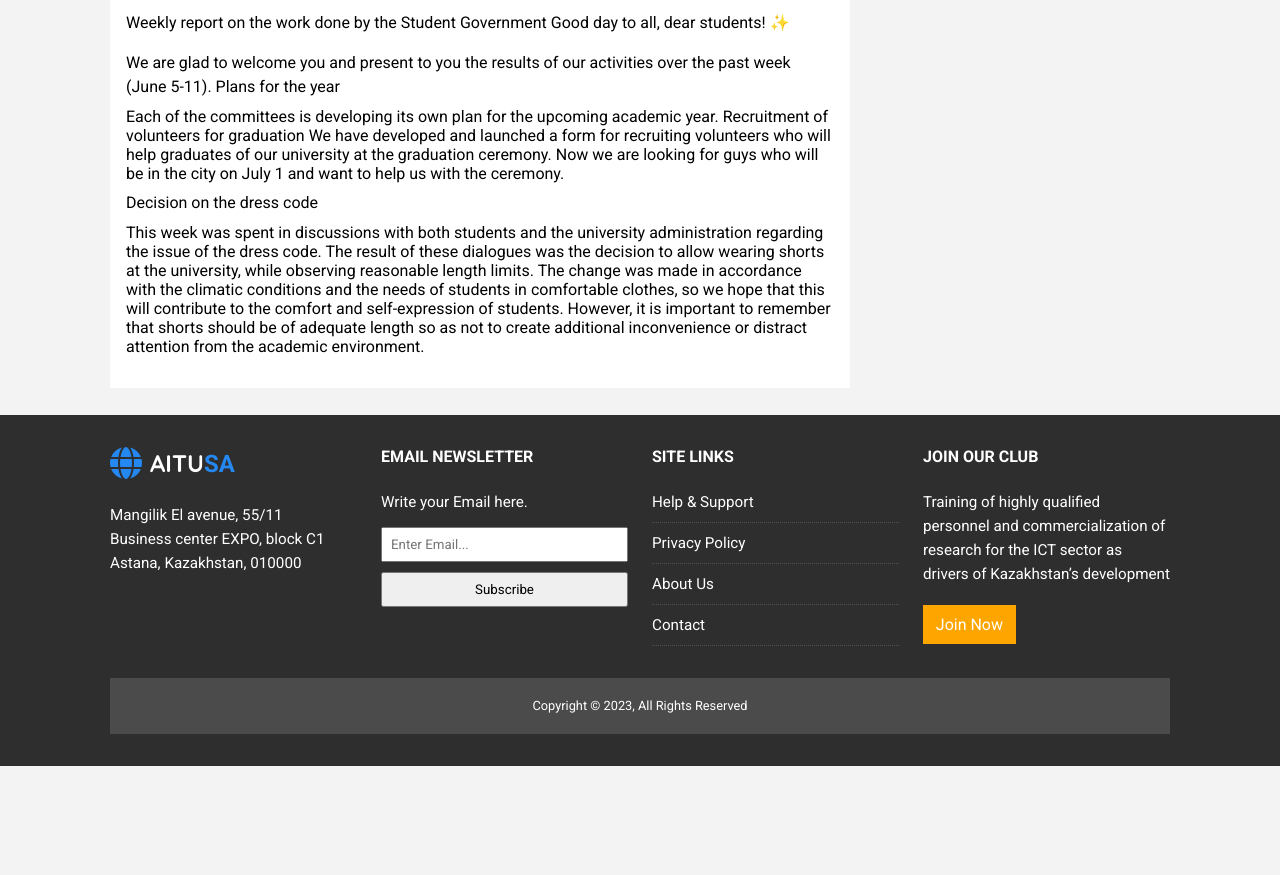
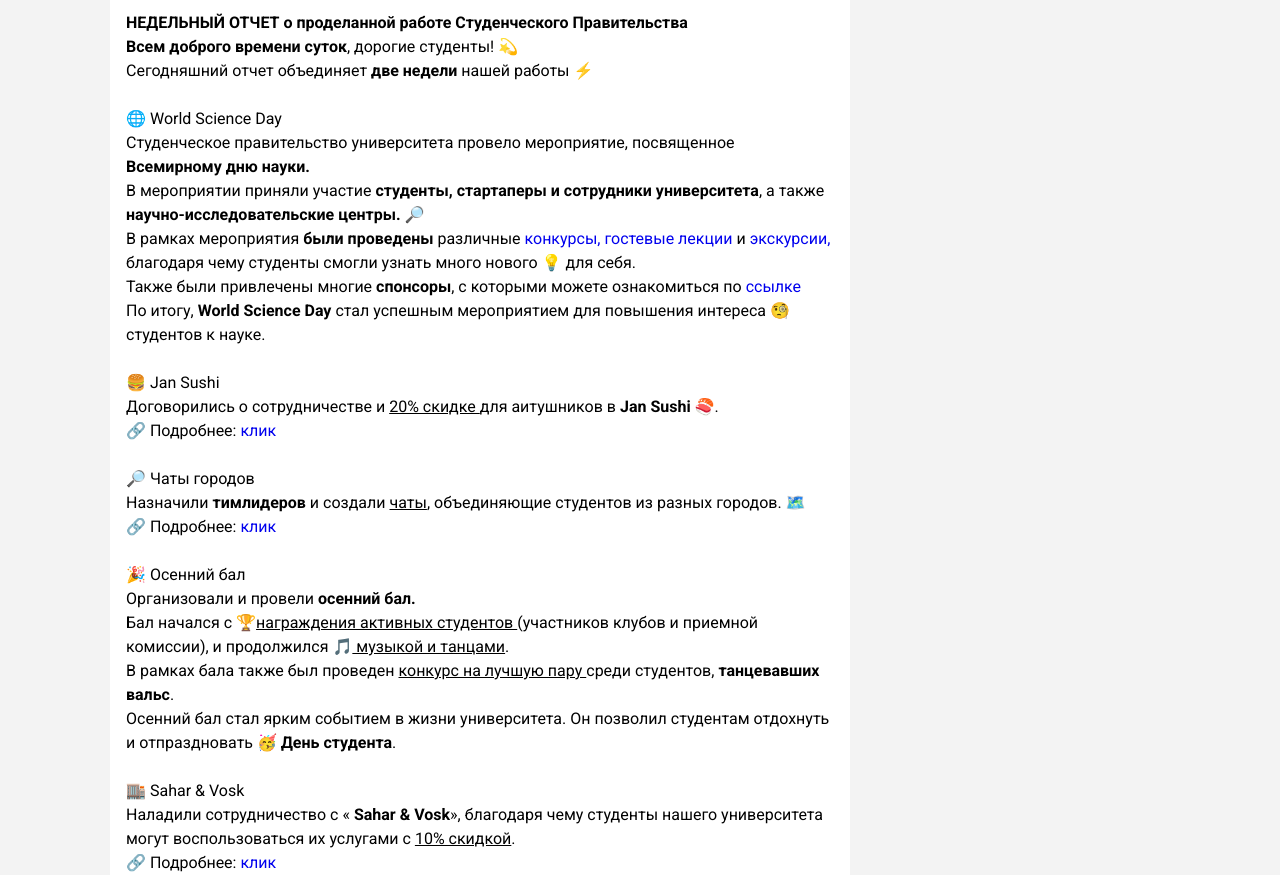
Before and after one commit to amdRyzen5600X/web_final, a plain HTML site: page html/article.html in a window 1280 px wide. Shown: the part 934-1809 px from the top of the page. Before the commit the page ends 1700 px from the top, so only its background shows below. Drawn offline with Linux system fonts and the light colour scheme.

Commit message:
new week report

```diff
--- a/html/article.html
+++ b/html/article.html
@@ -66,19 +66,55 @@
                         <p class="todaysnews-category">Today's news</p>
                     </div>
                     <p>
-                    Weekly report on the work done by the Student Government
-                    Good day to all, dear students! ✨
-                    <p> We are glad to welcome you and present to you the results of our activities over the past week (June 5-11).
-                    Plans for the year  </p>
-                    Each of the committees is developing its own plan for the upcoming academic year.
-                    Recruitment of volunteers for graduation
-                    We have developed and launched a form for recruiting volunteers who will help graduates of our university at the graduation ceremony.
-                    Now we are looking for guys who will be in the city on July 1 and want to help us with the ceremony.
-                    <p>Decision on the dress code</p>
-                    This week was spent in discussions with both students and the university administration regarding the issue of the dress code.
-                    The result of these dialogues was the decision to allow wearing shorts at the university, while observing reasonable length limits.
-                    The change was made in accordance with the climatic conditions and the needs of students in comfortable clothes, so we hope that this will contribute to the comfort and self-expression of students.
-                    However, it is important to remember that shorts should be of adequate length so as not to create additional inconvenience or distract attention from the academic environment.
+                    <strong>НЕДЕЛЬНЫЙ ОТЧЕТ о проделанной работе Студенческого Правительства </strong>
+                    <br>
+                    <strong>Всем доброго времени суток</strong>, дорогие студенты! 💫
+                    <br>
+                    Сегодняшний отчет объединяет <strong>две недели </strong>нашей работы ⚡️
+                    <br><br>
+                    🌐 World Science Day
+                    <br>
+                    Студенческое правительство университета провело мероприятие, посвященное <strong>Всемирному дню науки.</strong>
+                    <br>
+                    В мероприятии приняли участие <strong>студенты, стартаперы и сотрудники университета</strong>, а также <strong>научно-исследовательские центры. </strong>🔎
+                    <br>
+                    В рамках мероприятия <strong>были проведены </strong>различные <a href="https://www.instagram.com/p/CzZU_AKszW3/?igshid=MzRlODBiNWFlZA==">конкурсы,</a> <a href="https://www.instagram.com/p/CzcCzX9MMiM/?igshid=MzRlODBiNWFlZA=="> гостевые лекции </a> и <a href="https://www.instagram.com/p/CzRKPLQMadn/?igshid=MzRlODBiNWFlZA=="> экскурсии,</a> благодаря чему студенты смогли узнать много нового 💡 для себя.
+                    <br>
+                    Также были привлечены многие <strong>спонсоры</strong>, с которыми можете ознакомиться по <a href="https://www.instagram.com/p/Czb9sJNM06F/?igshid=MzRlODBiNWFlZA=="> ссылке</a>
+                    <br>
+                    По итогу, <strong>World Science Day </strong>стал успешным мероприятием для повышения интереса 🧐 студентов к науке.
+                    <br><br>
+
+                    🍔 Jan Sushi
+                    <br>
+                    Договорились о сотрудничестве и <u>20% скидке </u>для аитушников в <strong>Jan Sushi </strong>🍣.
+                    <br>
+                    🔗 Подробнее: <a href="https://t.me/the4thPresident/106"> клик </a>
+                    <br><br>
+
+                    🔎 Чаты городов
+                    <br>
+                    Назначили <strong>тимлидеров </strong>и создали <u>чаты</u>, объединяющие студентов из разных городов. 🗺️
+                    <br>
+                    🔗 Подробнее: <a href="https://t.me/the4thPresident/107"> клик </a>
+                    <br><br>
+
+                    🎉 Осенний бал
+                    <br>
+                    Организовали и провели <strong>осенний бал. </strong>
+                    <br>
+                    Бал начался с 🏆<u>награждения активных студентов </u>(участников клубов и приемной комиссии), и продолжился 🎵<u> музыкой и танцами</u>.
+                    <br>
+                    В рамках бала также был проведен <u>конкурс на лучшую пару </u>среди студентов, <strong>танцевавших вальс</strong>.
+                    <br>
+                    Осенний бал стал ярким событием в жизни университета. Он позволил студентам отдохнуть и отпраздновать 🥳 <strong>День студента</strong>.
+                    <br><br>
+
+                    🏬 Sahar & Vosk
+                    <br>
+                    Наладили сотрудничество с «<strong> Sahar & Vosk</strong>», благодаря чему студенты нашего университета могут воспользоваться их услугами с <u> 10% скидкой</u>.
+                    <br>
+                    🔗 Подробнее: <a href="https://t.me/the4thPresident/112"> клик </a>
                     </p>
 
                 </article>
```
